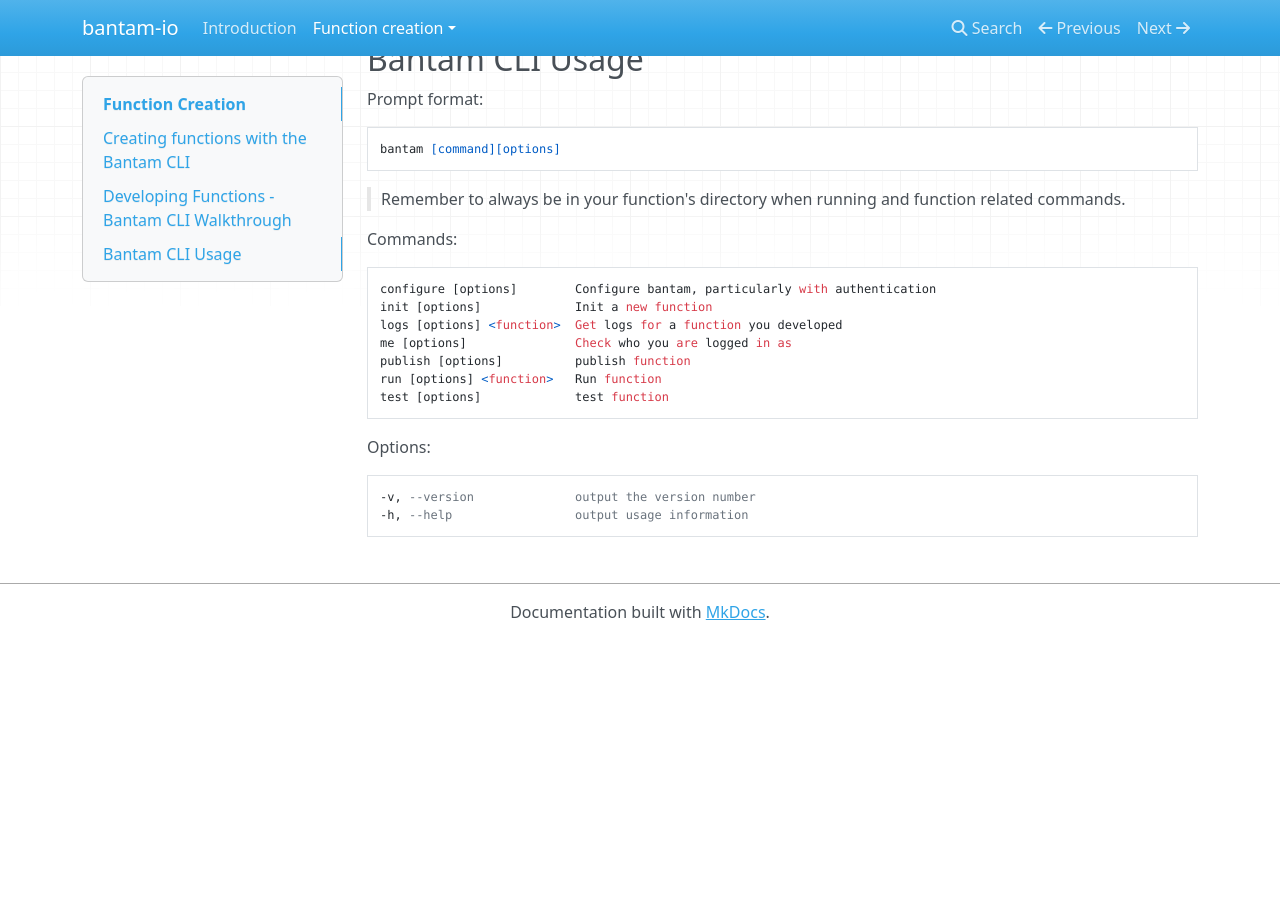
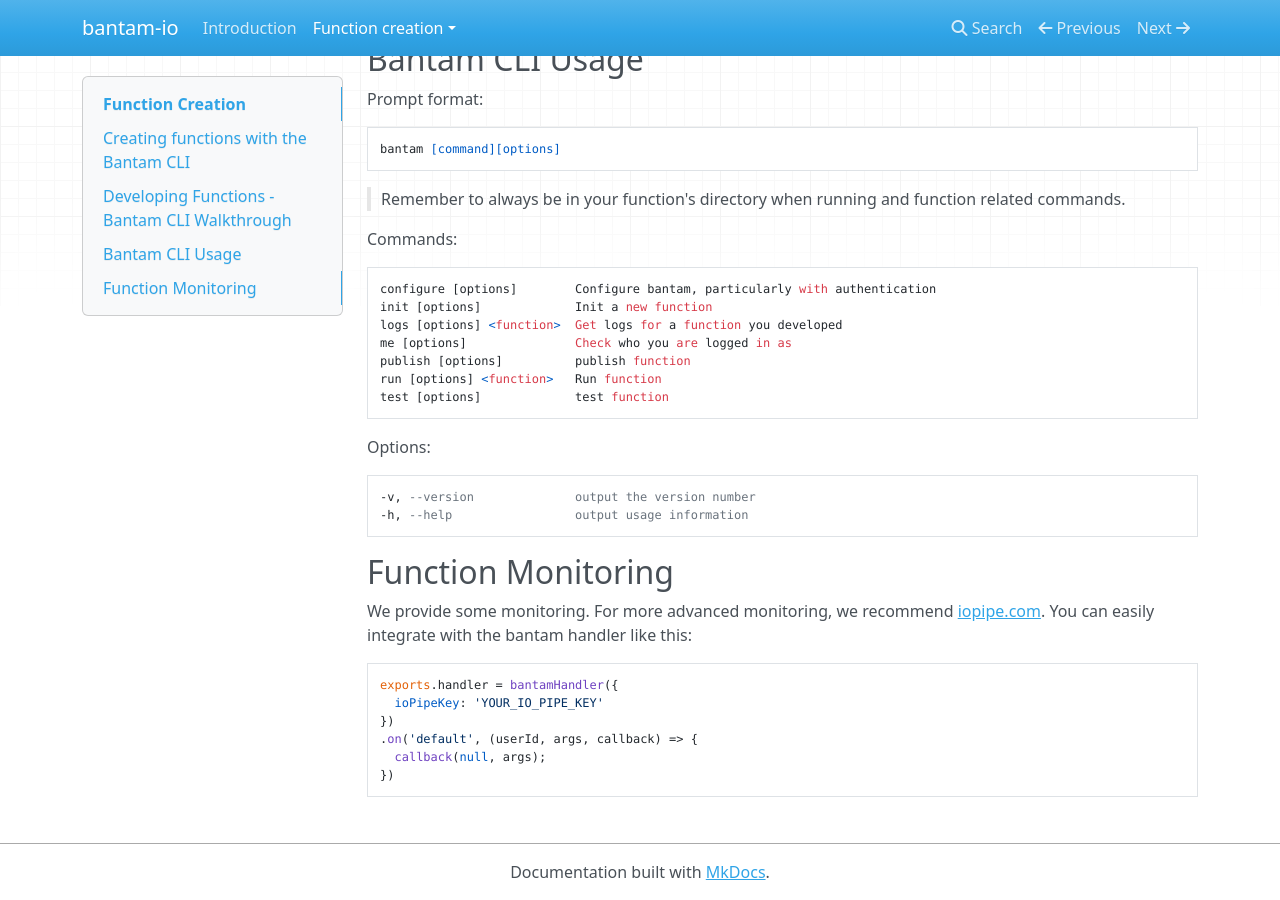
Before and after one commit to bantam-io/docs, an MkDocs documentation site: the page built from docs/function-creation/function-creation.md, in a window 1280 px wide and 900 px high, scrolled down 1243 px. Built offline with MkDocs 1.6.1, drawn with Linux system fonts in a browser that asks for light colours; nearby versions of some CDN libraries; before the commit the page ends 1883 px from its top, so only the background shows below that.

Commit message:
Add examples and create fn doc update.

````diff
--- a/docs/function-creation/function-creation.md
+++ b/docs/function-creation/function-creation.md
@@ -84,3 +84,16 @@ Options:
 -v, --version              output the version number
 -h, --help                 output usage information
 ```
+
+## Function Monitoring
+
+We provide some monitoring. For more advanced monitoring, we recommend [iopipe.com](https://www.iopipe.com/). You can easily integrate with the bantam handler like this:
+
+```
+exports.handler = bantamHandler({
+  ioPipeKey: 'YOUR_IO_PIPE_KEY'
+})
+.on('default', (userId, args, callback) => {
+  callback(null, args);
+})
+```
````
Also changed, not shown: docs/function-creation/examples.md (added, +1 -0 lines), docs/function-creation/monitoring.md (deleted, +0 -1 lines).
